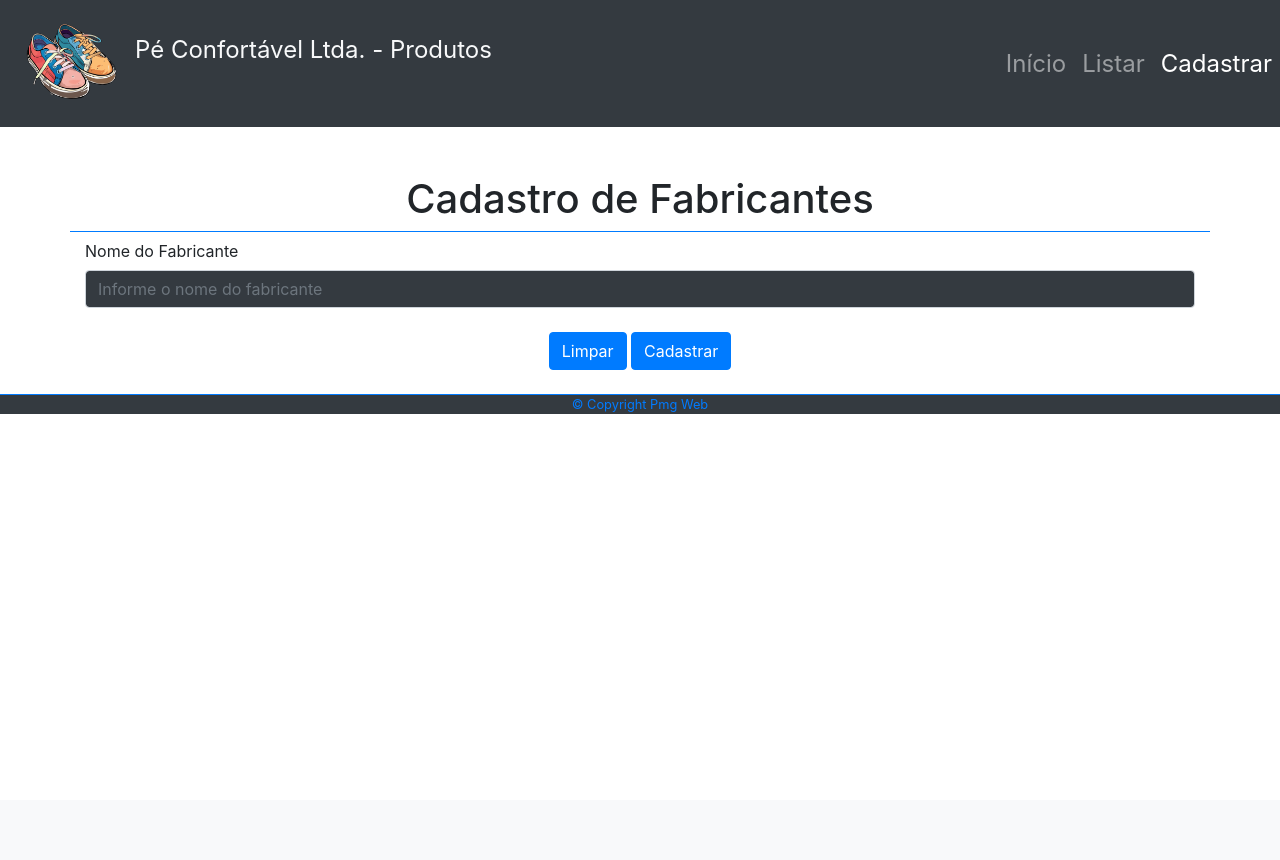
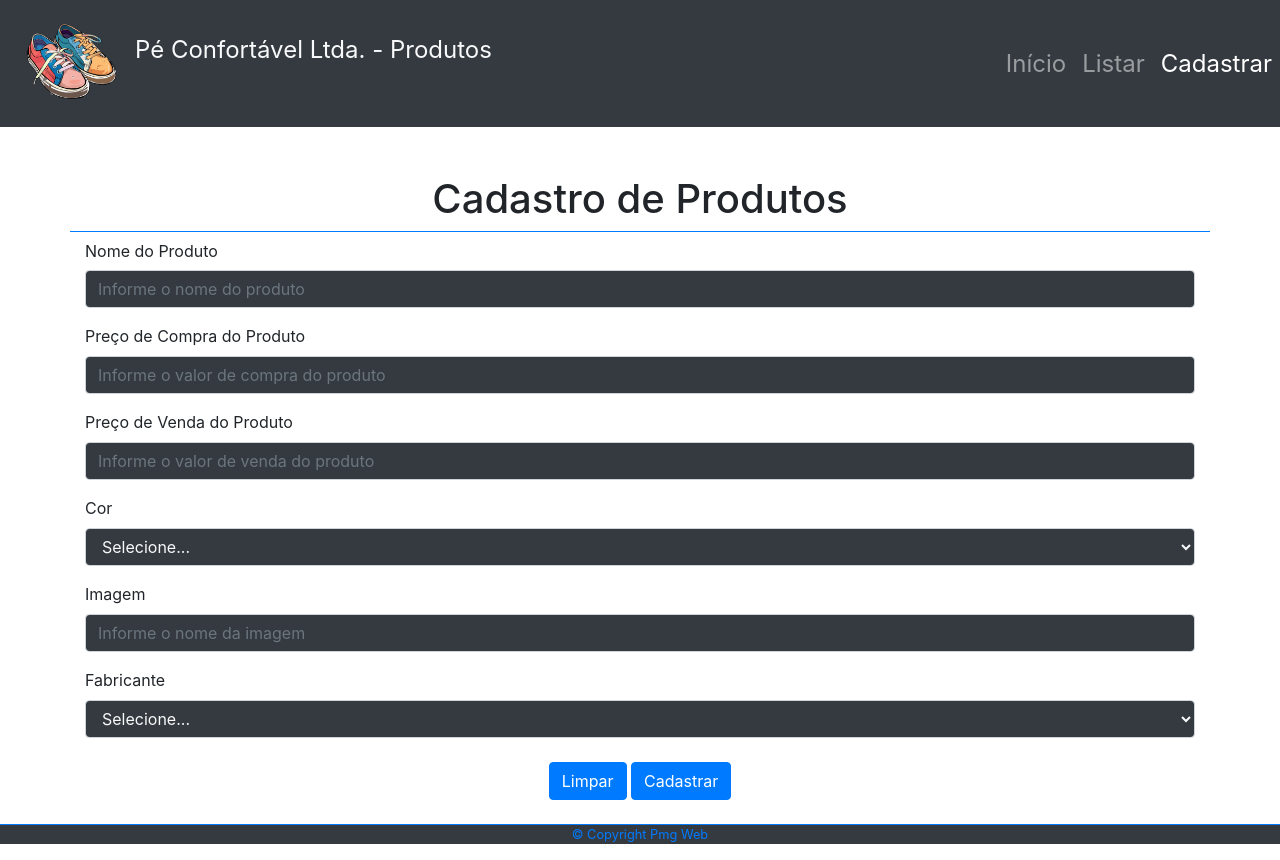
Before and after one commit to ChristianSalazar07/peconfortavel, a Django app: page /produto/cadastrar/ in a window 1280 px wide. Before the commit the page ends 414 px from the top, so only its background shows below. Run offline with Django 4.2, Linux system fonts and the light colour scheme; data that the repository does not hold is empty.

Commit message:
Fazer Produtos

```diff
--- /dev/null
+++ b/produto/forms.py
@@ -0,0 +1,13 @@
+from django import forms
+from fabricante.models import fabricante
+from .models import produto
+
+class produtoForm(forms.Form):
+
+    cores_possiveis = produto.cores
+    nome = forms.CharField(max_length=70, required=True, help_text="Informe o nome do produto:")
+    preco_compra = forms.FloatField(required=True, help_text="Informe o valor de compra:")
+    preco_venda = forms.FloatField(required=True, help_text="Informe o valor de venda:")
+    cor = forms.ChoiceField(required=True, help_text="Informe a cor do produto:", choices=cores_possiveis)
+    imagem = forms.CharField(max_length=25, required=True, help_text="Informe o nome da imagem do produto:")
+    fabricante_codigo = forms.ModelChoiceField(queryset=fabricante.objects.all(), required=True ,help_text="Informe o fabricante")
--- a/produto/templates/produto/cadastrar_produtos.html
+++ b/produto/templates/produto/cadastrar_produtos.html
@@ -12,8 +12,8 @@
     <div class="collapse navbar-collapse justify-content-end" id="mynavbar">
         <div class="navbar-nav">
             <a href="{% url 'index' %}" class="nav-link">Início</a>
-            <a href="{% url 'fabricante:listar' %}" class="nav-link">Listar</a>
-            <a href="{% url 'fabricante:cadastrar' %}" class="nav-link active">Cadastrar</a>
+            <a href="{% url 'produto:listar' %}" class="nav-link">Listar</a>
+            <a href="{% url 'produto:cadastrar' %}" class="nav-link active">Cadastrar</a>
         </div>
     </div>
 {% endblock %}
@@ -22,7 +22,7 @@
     <div class="container text-center border-bottom border-primary">
         <div class="row mt-5">
             <div class="col">
-                <h1>Cadastro de Fabricantes</h1>
+                <h1>Cadastro de Produtos</h1>
             </div>
         </div>
     </div>
@@ -30,14 +30,44 @@
 
 {% block main %}
 <div class="container">
-    <form name="idFrmCadastrarFabricante" action="{% url 'fabricante:cadastrar' %}" method="post">
+    <form name="idFrmCadastrarProduto" action="{% url 'produto:cadastrar' %}" method="post">
     {% csrf_token %}
         <div class="form-group">
-            <label for="idNomeFabricante" class="col-form-label">Nome do Fabricante</label>
-            <input class="form-control bg-dark text-light" type="text" id="idNomeFabricante" name="nome"
-                placeholder="Informe o nome do fabricante" maxlength="70" required>
+            <label for="idNomeProduto" class="col-form-label">Nome do Produto</label>
+            <input class="form-control bg-dark text-light" type="text" id="idNomeProduto" name="nome"
+                placeholder="Informe o nome do produto" maxlength="70" required>
         </div>
-
+        <div class="form-group">
+            <label for='idPrecoCompra'>Preço de Compra do Produto</label>
+            <input class="form-control bg-dark text-light" type='number' id='idPrecoCompra' name='preco_compra' placeholder="Informe o valor de compra do produto" required>
+        </div>
+        <div class="form-group">
+            <label for='idPrecoVenda'>Preço de Venda do Produto</label>
+            <input class="form-control bg-dark text-light" type='number' id='idPrecoVenda' name='preco_venda' placeholder="Informe o valor de venda do produto" required>
+        </div>
+        <div class="form-group">
+            <label for="idCor">Cor</label>
+            <select class="form-control bg-dark text-light" id="idCor" name="cor">
+                <option disabled selected value="0">Selecione...</option>
+                {% for c in cor %}
+                <option value={{ c.0 }}>{{ c.1 }}</option>
+                {% endfor %}
+            </select>
+        </div>
+        <div class="form-group">
+            <label for='idImagem'>Imagem</label>
+            <input class="form-control bg-dark text-light" type='text' id='idImagem' name='imagem'
+            placeholder="Informe o nome da imagem" maxlength="25" required>
+        </div>
+        <div class="form-group">
+            <label for="idFabricante">Fabricante</label>
+            <select class="form-control bg-dark text-light" id="idFabricante" name="fabricante_codigo">
+                <option disabled selected value="0">Selecione...</option>
+                    {% for f in fabricantes %}
+                    <option value={{ f.codigo }}>{{ f.nome }}</option>
+                    {% endfor %}
+            </select>
+        </div>
         <div class="form-group my-4 text-center">
             <input type="reset" value="Limpar" class="btn btn-primary btn-md">
             <input type="submit" value="Cadastrar" class="btn btn-primary btn-md">
--- a/produto/views.py
+++ b/produto/views.py
@@ -1,11 +1,36 @@
-from django.shortcuts import render
+from django.shortcuts import render, redirect
+from django.http import HttpResponse
 from .models import produto
+from fabricante.models import fabricante
+from .forms import produtoForm
 
 # Create your views here.
 def listar(request):
-
-    return render(request, 'produto/listar_produtos.html')
+    lista_produtos = produto.objects.all()
+    context = {
+        "produtos": lista_produtos
+    }
+    return render(request, 'produto/listar_produtos.html', context)
 
 def cadastrar(request):
-
-    return render(request, 'produto/cadastrar_produtos.html')
+    lista_fabricantes = fabricante.objects.all()
+    lista_cores = produto.cores
+    context = {
+        "fabricantes": lista_fabricantes,
+        "cor": lista_cores
+    }
+    form = produtoForm(request.POST)
+    if form.is_valid():
+        dados_produto = form.cleaned_data
+        p = produto(
+            nome = dados_produto['nome'],
+            preco_compra = dados_produto['preco_compra'],
+            preco_venda = dados_produto['preco_venda'],
+            cor = dados_produto['cor'],
+            imagem = dados_produto['imagem'],
+            fabricante_codigo = dados_produto['fabricante_codigo'],
+        )
+        p.save()
+    else:
+        redirect('produto:listar')
+    return render(request, 'produto/cadastrar_produtos.html', context)
```
Also changed, not shown: cliente/models.py (+14 -0 lines), produto/models.py (+16 -3 lines), produto/templates/produto/listar_produtos.html (+10 -5 lines), produto/migrations/0002_alter_produto_cor.py (added).
